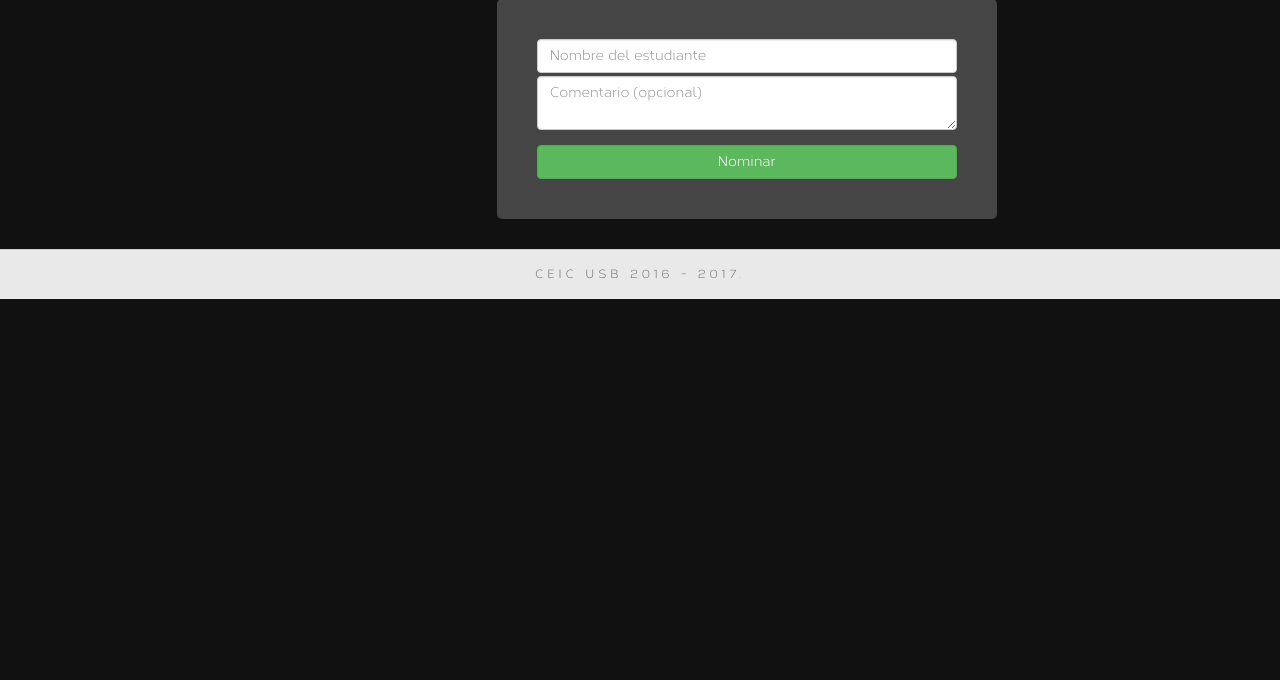
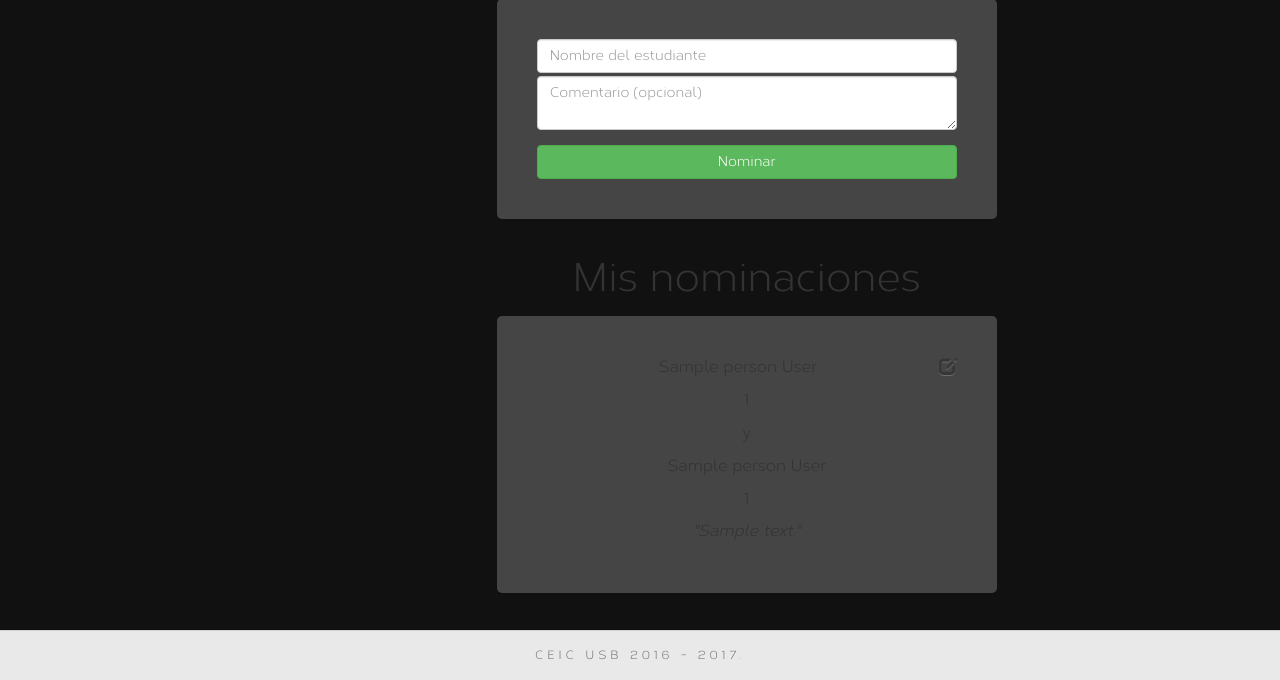
Before and after one commit to usbceic/CompuShow2017, a Django app: page /nominate/ in a window 1280 px wide. Shown: the part 574-1254 px from the top of the page. Before the commit the page ends 873 px from the top, so only its background shows below. Run offline with Django 3.2, Linux system fonts and the light colour scheme; a user stored in the database is signed in; tables that the repository leaves empty hold one stand-in row (values such as "Sample post"); grey boxes marked "Sample" are stand-in pictures; some libraries are stand-ins or nearby versions.

Commit message:
Display nominations dinamically

```diff
--- a/voting/library.py
+++ b/voting/library.py
@@ -84,7 +84,20 @@
 	return students
 
 def get_full_name(user):
+
+	if not Student.objects.filter(user = user).exists():
+		return None
+
 	student = Student.objects.filter(user = user).first()
+	person = student.person
+	return person.name + " " + person.surname
+
+def get_full_name_from_entity(entity):
+
+	if not Student.objects.filter(person__entity = entity).exists():
+		return None
+
+	student = Student.objects.filter(person__entity = entity).first()
 	person = student.person
 	return person.name + " " + person.surname
 
@@ -94,6 +107,43 @@
 		if student['person__name'] + " " + student['person__surname'] == username:
 			return student['student_id']
 	return None
+
+# Get all nominations user has made
+def get_nominations(user):
+
+	nomination_rows = Nominate.objects.filter(nominator = user)
+	nominations = []
+	categories  = dict()
+
+	for row in nomination_rows:
+
+		if not row.active:
+			continue
+
+		nominee_name   = get_full_name_from_entity(row.nominee)
+		nominee_carnet = get_student_id(nominee_name)
+
+		nominee_name2   = get_full_name_from_entity(row.nomineeOpt)
+		nominee_carnet2 = get_student_id(nominee_name2)
+
+		nominations.append({
+			'category':row.category.name,
+			'nominee' :nominee_name,
+			'carnet':nominee_carnet,
+			'nomineeOpt' :nominee_name2,
+			'carnet2':nominee_carnet2,
+			'comment':row.comment,
+			'nominee_entity' :row.nominee.pk,
+		})
+
+		categories[row.category.name] = True
+
+		if row.nomineeOpt is None:
+			nominations[-1]['nomineeOpt_entity'] = None
+		else:
+			nominations[-1]['nomineeOpt_entity'] = row.nomineeOpt.pk
+
+	return nominations, categories
 
 # Checks if user already made this nomination
 def already_nominated(user, category, ID1, ID2):
--- a/voting/static/voting/css/nominate.css
+++ b/voting/static/voting/css/nominate.css
@@ -69,6 +69,21 @@
 
 .category-description {
 	font-size: 20px;
+}
+
+.category-nominations {
+	font-size: 40px;
+}
+
+/* Nomination boxes */
+.box-nominate {
+	padding: 40px;
+	background-color: rgba(190,190,190,0.3);
+	border-radius: 5px;
+	width: 500px;
+	margin: auto;
+	margin-bottom: 7px;
+	font-size: 16px;
 }
 
 /* form */
--- a/voting/static/voting/js/nominate.js
+++ b/voting/static/voting/js/nominate.js
@@ -24,9 +24,9 @@
 var studentID1;
 var studentID2;
 var comment;
+var curCategories = {};
 var category,category2;
 
-$(function() {
 
 // Remove slide in effect from first category
 $("#CompuCono .cat-item").removeClass("slideanim");
@@ -50,17 +50,38 @@
 	} // End if
 });
 
+
+$(document).on('click', '.btn-nominate', function() {
+
 	// Get information of user to be nominated
-	$(".btn-nominate").click(function(e) {
+	$(".btn-nominate").one('click', function(e) {
 
 		e.preventDefault();
 
 		this_btn    =  $(this);
 		category    =  $(this).val();
+
+		if(category !== "") {
+
 			category2   =  $(this).val();
 			studentID1  = ($(this).siblings(".nominate-form")).find(".text-input-1").val();
 			studentID2  = ($(this).siblings(".nominate-form")).find(".text-input-2").val();
 			comment     = ($(this).siblings(".nominate-form")).find(".text-input-3").val();
+
+		} else {
+
+			category    =  $(this).parent().parent().attr('id');
+			category2   =  $(this).parent().parent().attr('id');
+			studentID1  = ($(this).siblings(".p-nominee")).text();
+
+			if(($(this).siblings(".p-nominee2")).length) {
+				studentID2  = ($(this).siblings(".p-nominee2")).text();
+			} else {
+				studentID2  = undefined;
+			}
+
+			comment     = ($(this).siblings(".p-comment")).text();
+		}
 
 		// Validate non empty input
 		if( studentID1 === "" ) {
@@ -114,7 +135,7 @@
 						$('#modal-body-nominate').append("<p><strong>"+data.carnet+"</strong></p>");
 					}
 
-					if(studentID2 !== null) {
+					if(studentID2 !== undefined) {
 						$('#modal-body-nominate').append("y</p>"
 							+"<p><strong>"+studentID2+"</strong></p>"
 							+"<p><strong>"+data.carnet2+"</strong></p>");
@@ -134,7 +155,7 @@
         			$('#nominateModal').modal('toggle');
 
         			// Make nomination
-					$(".make-nomination-btn").click(function(e) {
+					$(".make-nomination-btn").one('click', function(e) {
 
 						e.preventDefault();
 
@@ -167,6 +188,64 @@
 
 								data = JSON.parse(data);
 
+								if(data.nomineeOpt_entity === null) {
+									data.nomineeOpt_entity = "None";
+								}
+
+								if($('#'+category+'-nominations-title').length === 0 && !(category in curCategories)) {
+									$('#'+category).append(
+										'<div id='+category+'-nominations-title" class="category-nominations cat-item slideanim">Mis nominaciones</div>'
+									);
+									curCategories[category] = true;
+								}
+
+								$('#'+category).append(
+									'<div id="'+category+'-nominations-'+data.nominee_entity+'-'+data.nomineeOpt_entity+'" class="cat-item box-nominate slideanim">'
+								);
+
+								$('#'+category+'-nominations-'+data.nominee_entity+'-'+data.nomineeOpt_entity).append(
+									'<button type="button" class="close btn-close btn-nominate new-btn-nominate">'
+									+'<small><span class="glyphicon glyphicon-edit"></span></small>'
+									+'</button>'
+								).button();
+
+								$('#'+category+'-nominations-'+data.nominee_entity+'-'+data.nomineeOpt_entity).append(
+									'<p class="p-nominee">'+studentID1+'</p>'
+								);
+
+								if(data.carnet !== null) {
+									$('#'+category+'-nominations-'+data.nominee_entity+'-'+data.nomineeOpt_entity).append(
+										'<p>'+data.carnet+'</p>'
+									);
+								}
+
+								if(data.nomineeOpt_entity !== "None") {
+									$('#'+category+'-nominations-'+data.nominee_entity+'-'+data.nomineeOpt_entity).append(
+										'<p>y</p>'
+										+'<p class="p-nominee2">'+studentID2+'</p>'
+									);
+								}
+
+								if(data.carnet2 !== null) {
+									$('#'+category+'-nominations-'+data.nominee_entity+'-'+data.nomineeOpt_entity).append(
+										'<p>'+data.carnet2+'</p>'
+									);
+								}
+
+								if(data.comment !== "") {
+									$('#'+category+'-nominations-'+data.nominee_entity+'-'+data.nomineeOpt_entity).append(
+										'<p class="p-comment"><em>'+data.comment+'</em></p>'
+									);
+								} else {
+									$('#'+category+'-nominations-'+data.nominee_entity+'-'+data.nomineeOpt_entity).append(
+										'<p class="p-comment">Sin comentarios adicionales.</p>'
+									);
+								}
+
+								$('#'+category).append(
+									'</div>'
+								);
+
 								$('#nominateModal').modal('toggle');
 								$('#successfulNominationModal').modal('toggle');
 
@@ -188,7 +267,7 @@
 						$('#modal-body-alreadynominated').append("<p><strong>"+data.carnet+"</strong></p>");
 					}
 
-					if(studentID2 !== null) {
+					if(studentID2 !== undefined) {
 						$('#modal-body-alreadynominated').append("y</p>"
 							+"<p><strong>"+studentID2+"</strong></p>"
 							+"<p><strong>"+data.carnet2+"</strong></p>");
@@ -225,6 +304,12 @@
 
 								data = JSON.parse(data);
 
+								if(studentID2 == undefined) {
+									$('#'+category+'-nominations-'+data.nominee_entity+'-None').remove();
+								} else {
+									$('#'+category+'-nominations-'+data.nominee_entity+'-'+data.nomineeOpt_entity).remove();
+								}
+
 								$('#alreadyNominatedModal').modal('toggle');
 								$('#deletedNominationModal').modal('toggle');
 							}
@@ -240,7 +325,5 @@
 		return false;
 	});
 
-	$(".btn-close").click(function(e) {
 
 });
-});
--- a/voting/templates/voting/nominate.html
+++ b/voting/templates/voting/nominate.html
@@ -61,6 +61,49 @@
 						</form>
 						<button id="{{ category.name }}-submitbtn" class="btn btn-success btn-block btn-nominate" value={{ category.name }}>Nominar</button>
 					</div>
+
+					</br>
+
+					{% for category_exists in categories_exist %}
+						{% if category_exists == category.name %}
+							<div id="{{ category.name }}-nominations-title" class="category-nominations cat-item slideanim">Mis nominaciones</div>
+						{% endif %}
+					{% endfor %}
+
+					{% for nomination in nominations %}
+						{% if nomination.category == category.name %}
+							<div id="{{ category.name }}-nominations-{{ nomination.nominee_entity }}-{{ nomination.nomineeOpt_entity }}" class="cat-item box-nominate slideanim">
+
+								<button type="button" class="close btn-close btn-nominate">
+									<small><span class="glyphicon glyphicon-edit"></span></small>
+								</button>
+
+								<p class="p-nominee">{{ nomination.nominee }}</p>
+
+								{% if nomination.carnet is not None %}
+									<p>{{ nomination.carnet }}</p>
+								{% endif %}
+
+								{% if nomination.nomineeOpt is not None %}
+									<p>y</p>
+									<p class="p-nominee2">{{ nomination.nomineeOpt }}</p>
+								{% endif %}
+
+								{% if nomination.carnet2 is not None %}
+									<p>{{ nomination.carnet2 }}</p>
+								{% endif %}
+
+								{% if nomination.comment != "" %}
+									<p class="p-comment"><em>"{{ nomination.comment }}"</em></p>
+								{% endif %}
+
+								{% if nomination.comment == "" %}
+									<p class="p-comment">Sin comentarios adicionales.</p>
+								{% endif %}
+
+							</div>
+						{% endif %}
+					{% endfor %}
 				</div>
 			{% endfor %}
 		</div>
@@ -99,7 +142,7 @@
 			<!-- Modal content-->
 			<div class="modal-content">
 				<div class="modal-header">
-					<p class="h2 text-center" style="color:white;">Nominación</p>
+					<p class="h2 text-center" style="color:white;">Detalles de nominación</p>
 				</div>
 				<div id="modal-body-alreadynominated" class="modal-body text-center">
 				</div>
@@ -123,10 +166,11 @@
 			<!-- Modal content-->
 			<div class="modal-content">
 				<div class="modal-body text-center">
-					<button type="button" class="close btn-close" data-dismiss="modal">&times;</button>
 					<p class="h2">¡Nominación <span class='text-danger'>eliminada</span> con éxito!</p>
 				</div>
-
+				<div class="modal-footer">
+					<button type="button" class="btn btn-info btn-block btn-close" data-dismiss="modal">Continuar</button>
+				</div>
 			</div>
 		</div>
 	</div>
--- a/voting/views.py
+++ b/voting/views.py
@@ -68,13 +68,16 @@
 @login_required()
 def nominate(request):
 
-	categories = get_categories()
-	students   = get_students()
+	categories  = get_categories()
+	students    = get_students()
+	nominations, categories_exist = get_nominations(request.user)
 
 	return render(request, 'voting/nominate.html', {
 		'nominations':True,
 		'categories':categories,
 		'students':students,
+		'nominations':nominations,
+		'categories_exist':categories_exist,
 	})
 
 @login_required()
@@ -170,6 +173,13 @@
 
 	data = dict()
 
+	data['nominee_entity'] = Student.objects.filter(student_id = studentID ).first().person.entity.pk
+
+	if studentID2 is not None:
+		data['nomineeOpt_entity'] = Student.objects.filter(student_id = studentID2).first().person.entity.pk
+	else:
+		data['nomineeOpt_entity'] = None
+
 	return HttpResponse(json.dumps(data))
 
 @login_required()
@@ -188,4 +198,15 @@
 
 		data = dict()
 
+		data['nominee_entity'] = Student.objects.filter(student_id = get_student_id(studentID) ).first().person.entity.pk
+		data['carnet'] = get_student_id(studentID)
+		data['comment'] = comment
+
+		if studentID2 is not None:
+			data['nomineeOpt_entity'] = Student.objects.filter(student_id = get_student_id(studentID2) ).first().person.entity.pk
+			data['carnet2'] = get_student_id(studentID2)
+		else:
+			data['nomineeOpt_entity'] = None
+			data['carnet2'] = None
+
 		return HttpResponse(json.dumps(data))
```
Lines whose indentation alone changed are shown as unchanged.
